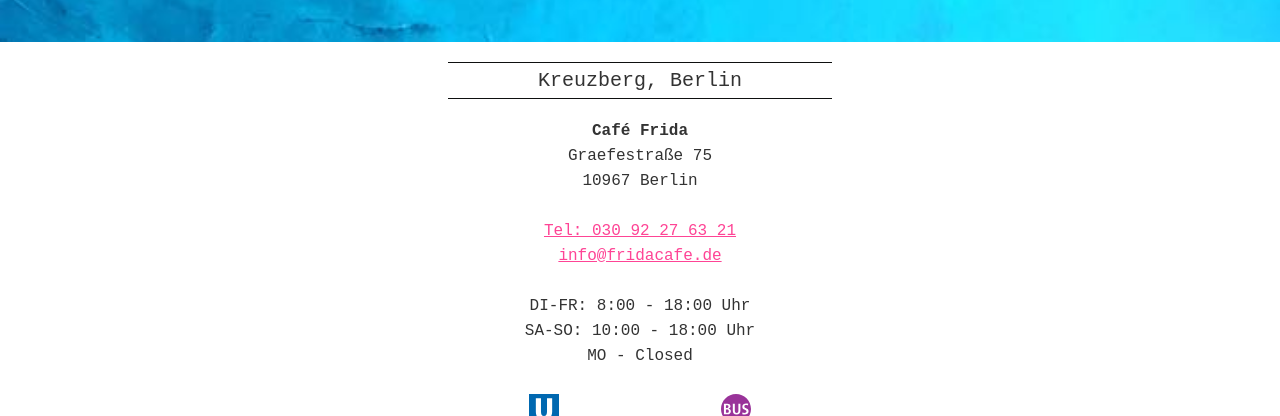
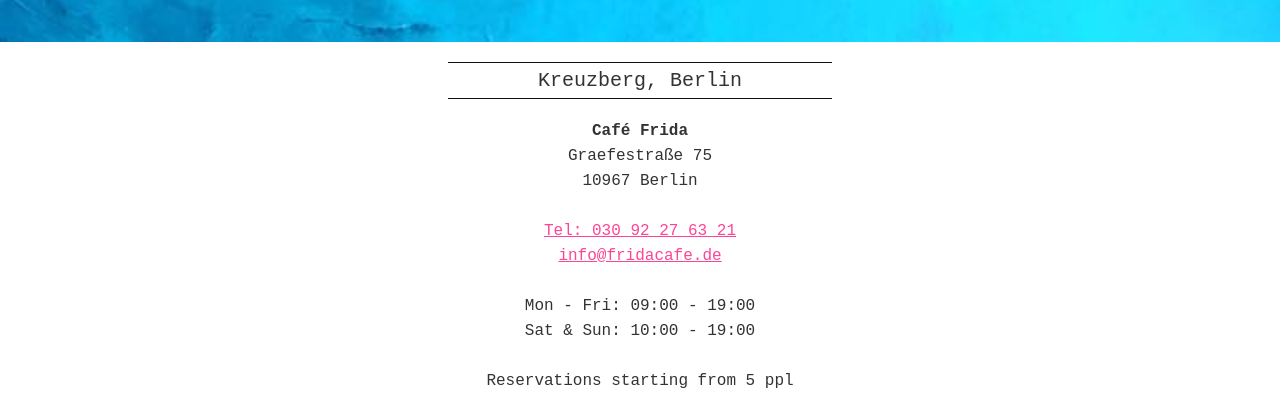
Before and after one commit to markusfreundorfer/cafe-frida-berlin, a website: page index.html in a window 1280 px wide. Shown: the part 488-904 px from the top of the page. Drawn offline with Linux system fonts and the light colour scheme.

Commit message:
updated opening hours

```diff
--- a/index.html
+++ b/index.html
@@ -96,9 +96,10 @@
                 <li><a title="Call us" href="tel:03092276321">Tel: 030 92 27 63 21</a></li>
                 <li><a title="Write us" href="mailto:info@fridacafe.de">info@fridacafe.de</a></li>
                 <br>
-                <li>DI-FR: 8:00 - 18:00 Uhr</li>
-                <li>SA-SO: 10:00 - 18:00 Uhr</li>
-                <li>MO - Closed</li>
+                <li>Mon - Fri: 09:00 - 19:00</li>
+                <li>Sat & Sun: 10:00 - 19:00</li>
+                <br>
+                <li>Reservations starting from 5 ppl</li>
                 <br>
                 <li class="public-transport subway"><span></span><br>Schönleinstraße</li>
                 <li class="public-transport bus"><span></span><br>Graefestr.</li>
```
